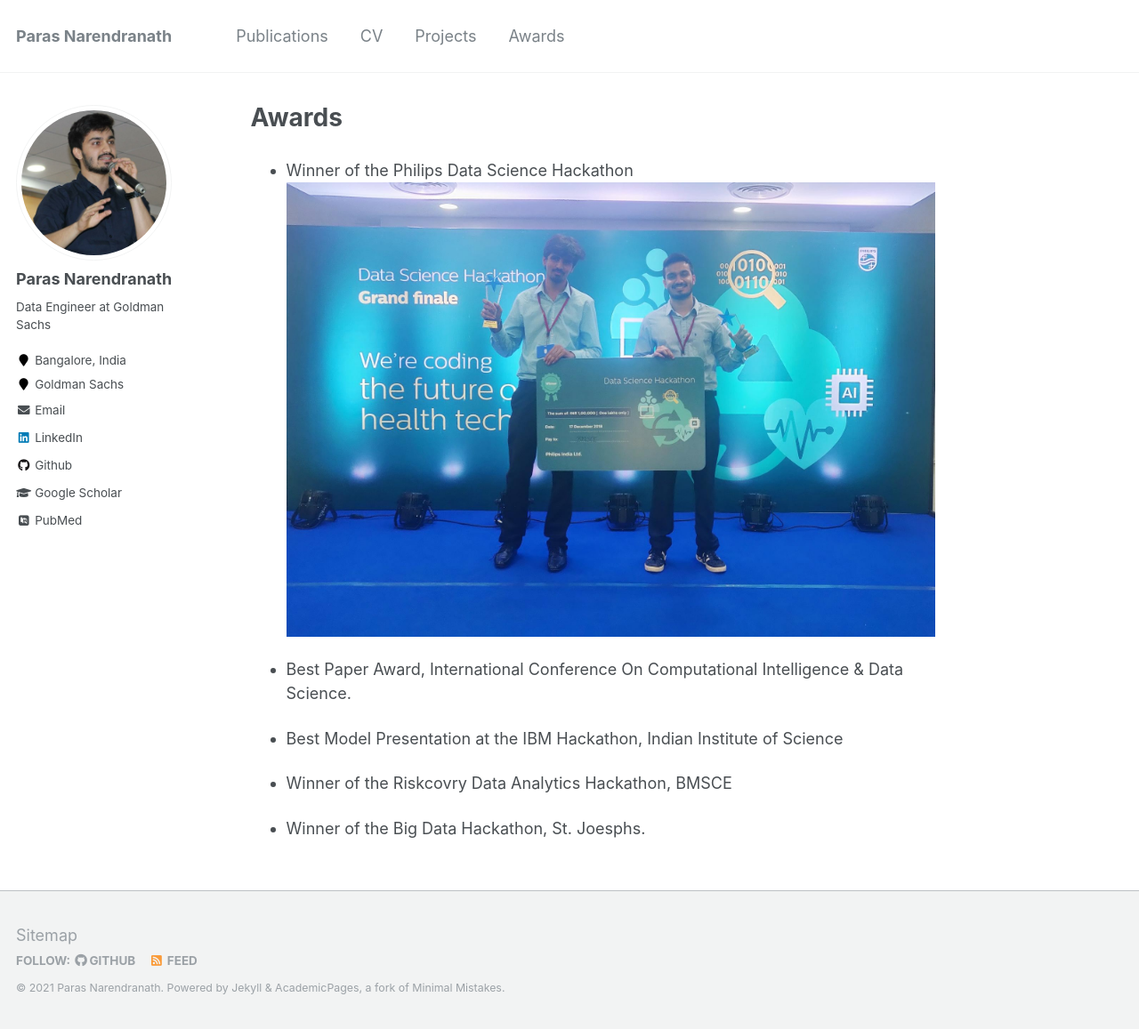
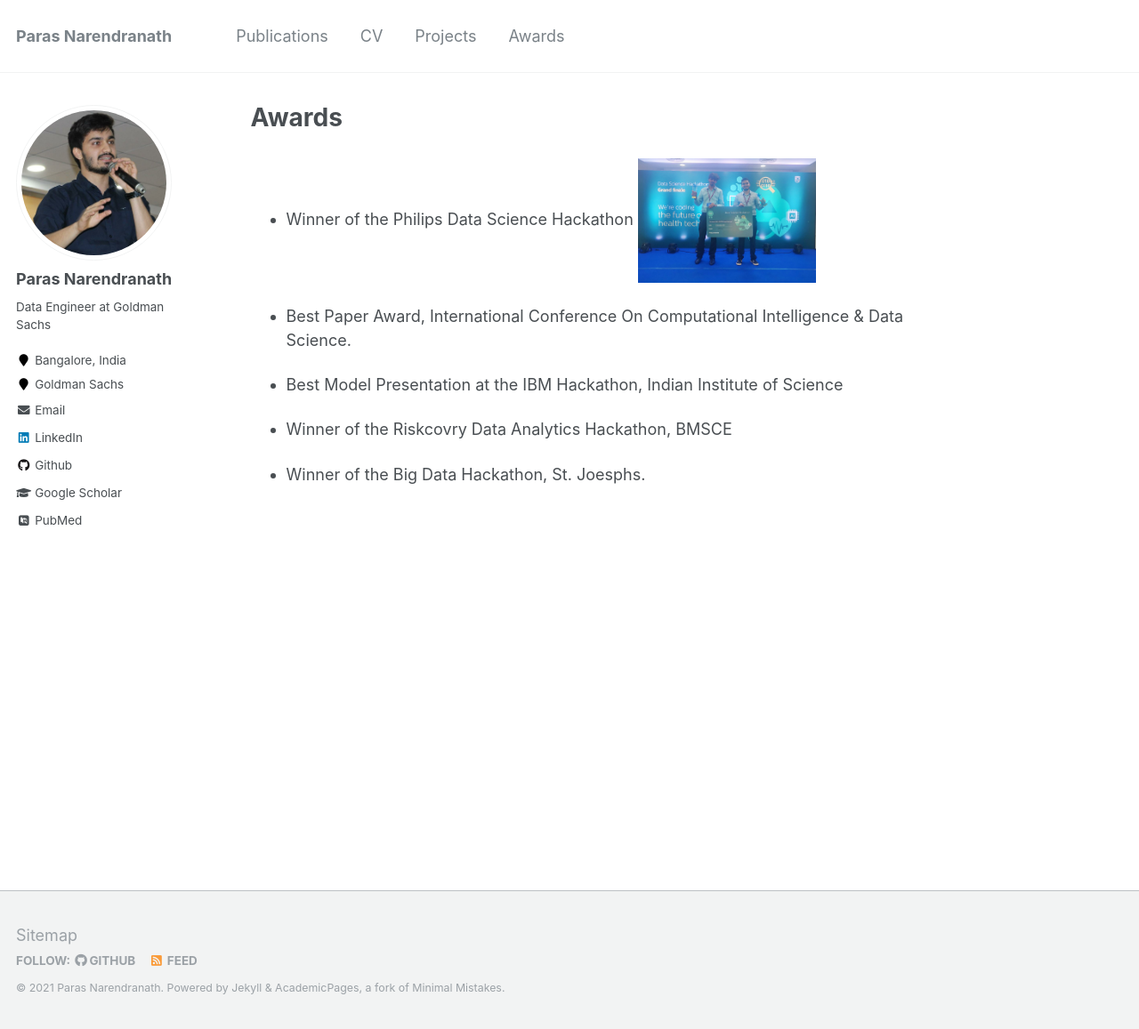
Before and after one commit to parasnaren/github-io-page, a Jekyll site: the page built from _pages/awards.md, in a window 1280 px wide and 1157 px high. Shown: the whole window at 89% size. Built offline with Jekyll 4.4.1, drawn with Linux system fonts in a browser that asks for light colours; some web fonts are replaced.

Commit message:
adhoc change

```diff
--- a/_pages/awards.md
+++ b/_pages/awards.md
@@ -5,7 +5,7 @@ author_profile: true
 ---
 
 - Winner of the Philips Data Science Hackathon
-![philips](https://parasnaren.github.io/images/philips.jfif)
+<img src="https://parasnaren.github.io/images/philips.jfif" alt="philips" width="200"/>
 
 - Best Paper Award, International Conference On Computational Intelligence & Data Science.
 
```
